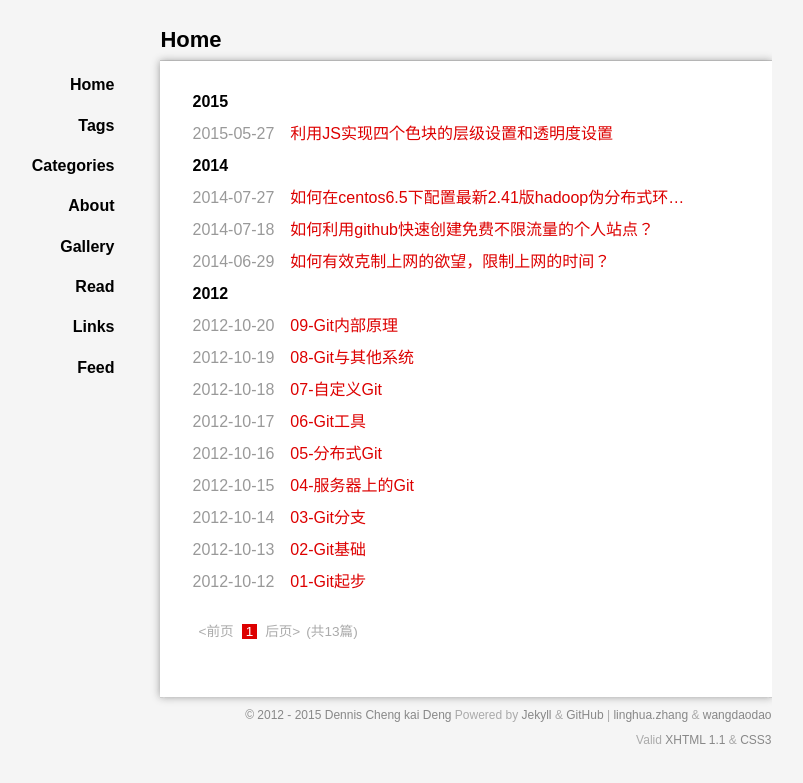
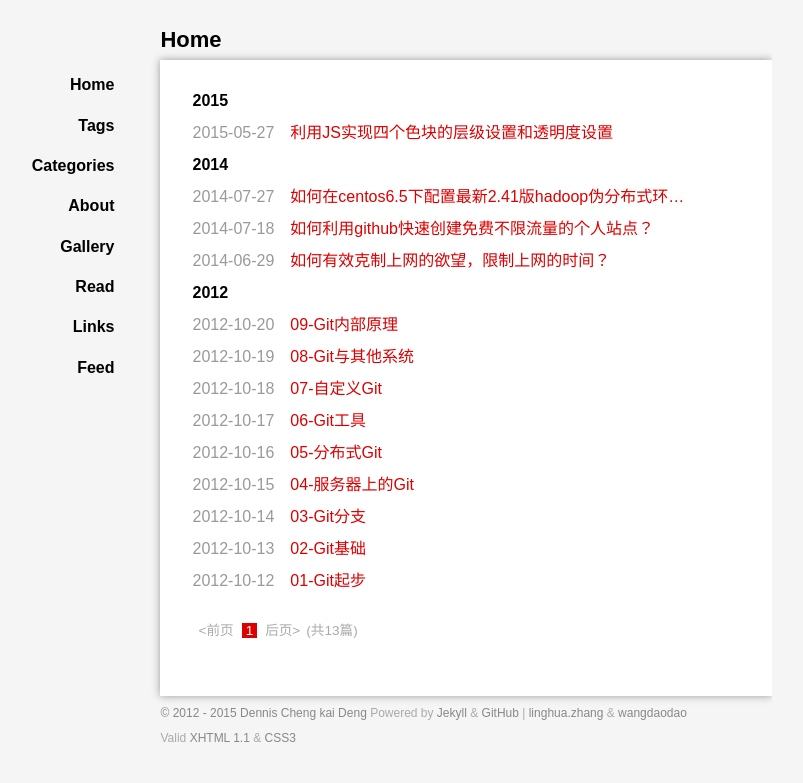
Before and after one commit to DechinKey/Dechinkey.github.io, a Jekyll site: the page built from index.html, in a window 1280 px wide. Shown: the top 783 px of the page, without its empty margins (264-1067 px from the left). Built offline with Jekyll 4.4.1, drawn with Linux system fonts in a browser that asks for light colours; Markdown is read by kramdown in place of the engine named in the settings; the list of posts is cut into pages by our own code.

Commit message:
update css

```diff
--- a/media/css/style.css
+++ b/media/css/style.css
@@ -38,7 +38,7 @@ object,iframe{ display:block; margin:4px auto; }
 #nav a:hover{ background-color:#d00; text-decoration:none; color:#f9f9f9; transition:color .2s linear; }
 /*内容*/
 #main{ margin-left: 180px; }
-.header{ padding:7px 0; border-bottom: 1px solid #ccc; }
+.header{ padding:7px 0; /*border-bottom: 1px solid #ccc;*/ }
 .content{ font-size:1.6em; line-height:2; padding: 5px 0; background-color: #fff;box-shadow: 0 0 .5em  #999;padding: 1.556em 2em 2em;max-width: 48em;}
 .content h1{ padding:5px 0; }
 .content img{ max-width:98%; display:block; margin:10px 0; box-shadow: 0 1px 3px rgba(0, 0, 0, 0.1);padding: 0.5%;background-color: #fff;border: 1px solid #CCC;}
@@ -62,7 +62,7 @@ object,iframe{ display:block; margin:4px auto; }
 .pageNav{ font-weight:bold; font-size:1.25em; }
 .pageNavInvalid{ font-weight:bold; font-size:1.25em; color:#d0d0d0; cursor: not-allowed; }
 /*尾部*/
-#footer{ text-align:right; line-height: 24px; display:block; border-top: 1px dashed #CCC; padding: 5px 0; }
+#footer{ /*text-align:right;*/ line-height: 24px; display:block; /*border-top: 1px dashed #CCC;*/ padding: 5px 0; }
 #footer small { color: #aaa; }
 #footer a { color: #888; text-decoration: none; }
 #footer a:hover { border-bottom: 1px dashed #bbb; text-decoration: none; }
```
